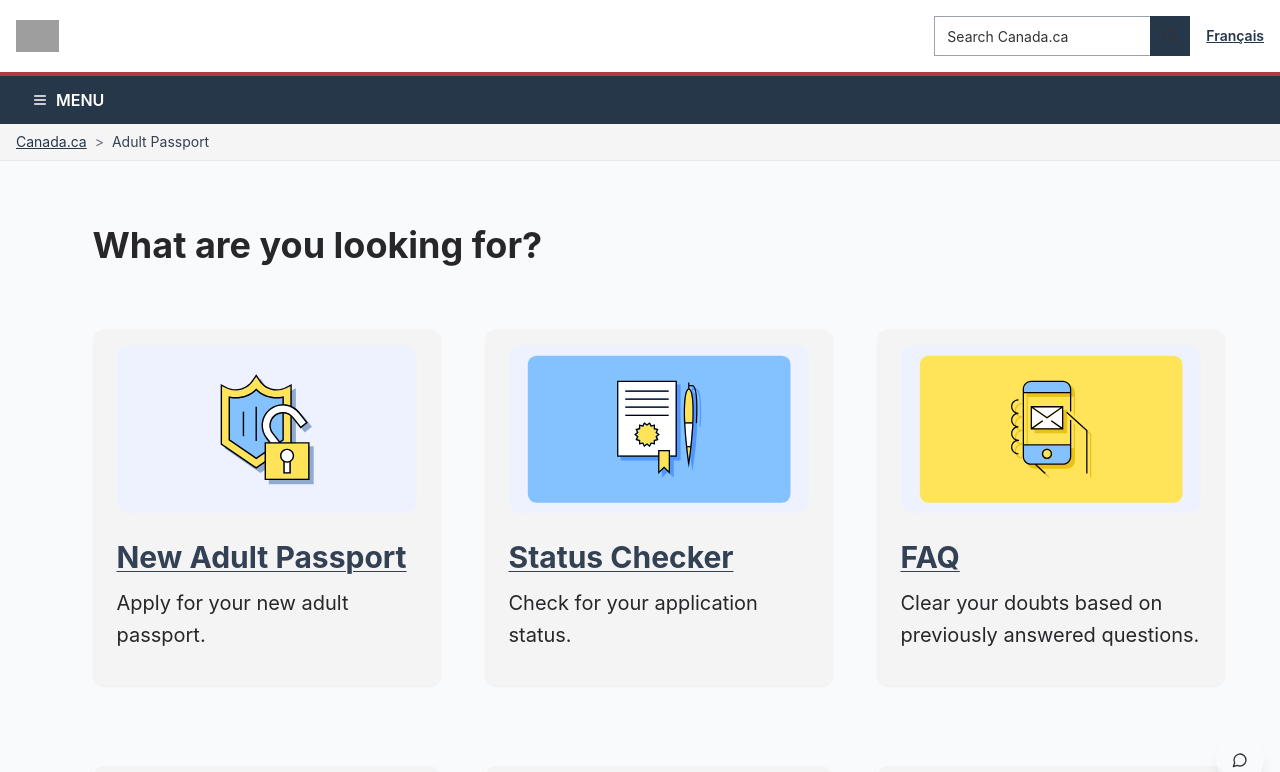
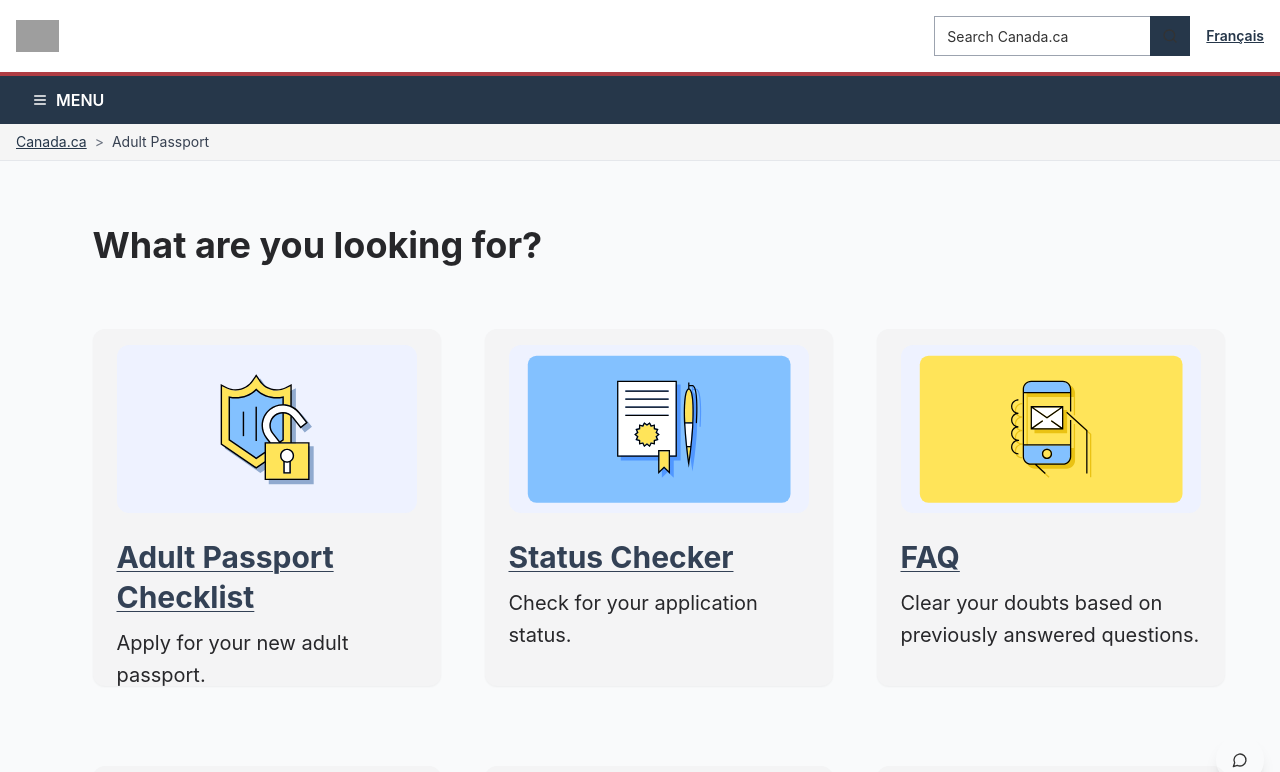
Before and after one commit to ChristinSO/serviceCan, a Next.js app: page / in a window 1280 px wide. Shown: the top 772 px of the page. Built offline with nearby package versions, Linux system fonts and the light colour scheme; grey boxes are pictures that could not be loaded.

Commit message:
neww update

```diff
--- a/components/cards.tsx
+++ b/components/cards.tsx
@@ -13,7 +13,7 @@ export const Cards: React.FC = () => {
   const cardData = [
     // Row 1
     {
-      title: "New Adult Passport",
+      title: "Adult Passport Checklist",
       description: "Apply for your new adult passport.",
       iconType: "svg" as const,
       iconContent: passportIconSvg,
```
